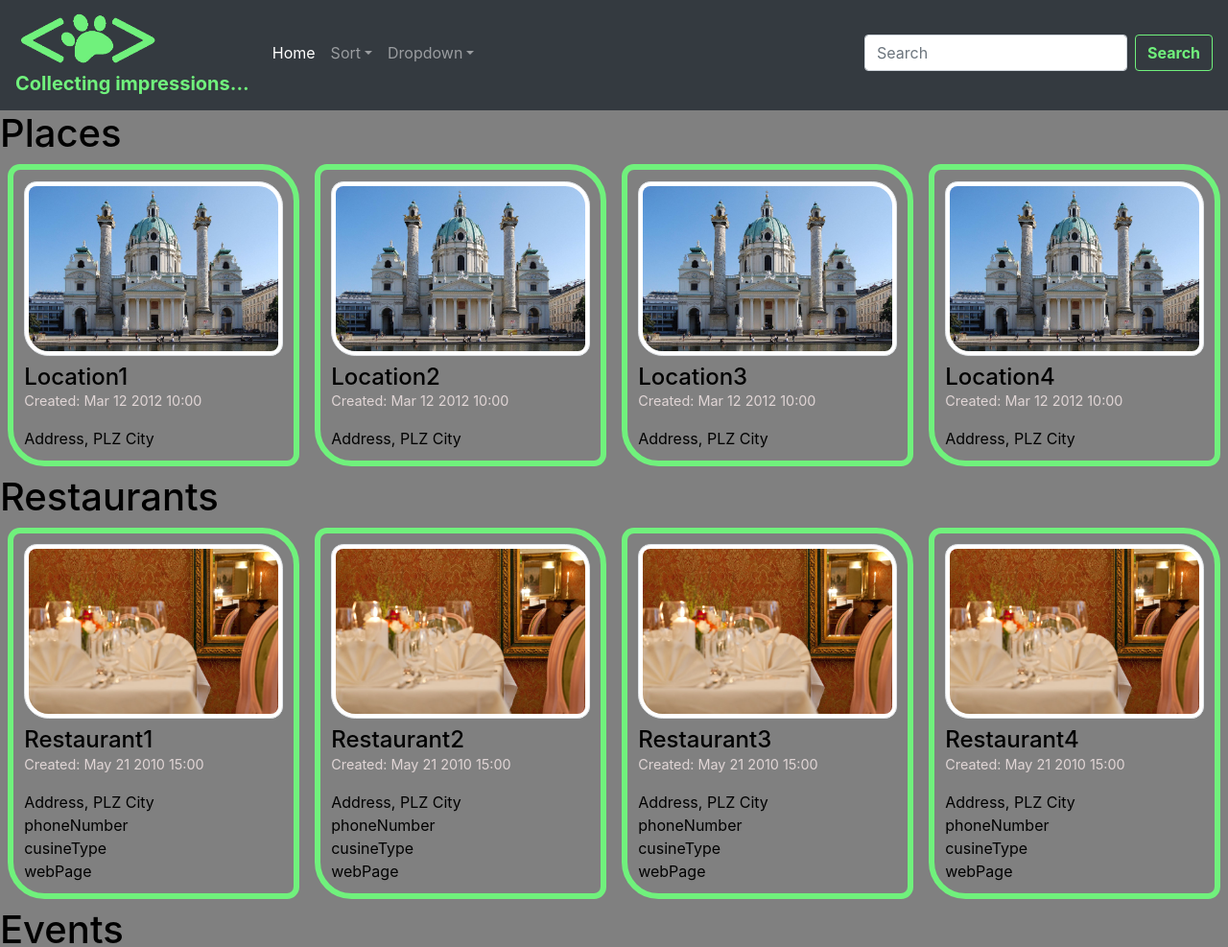
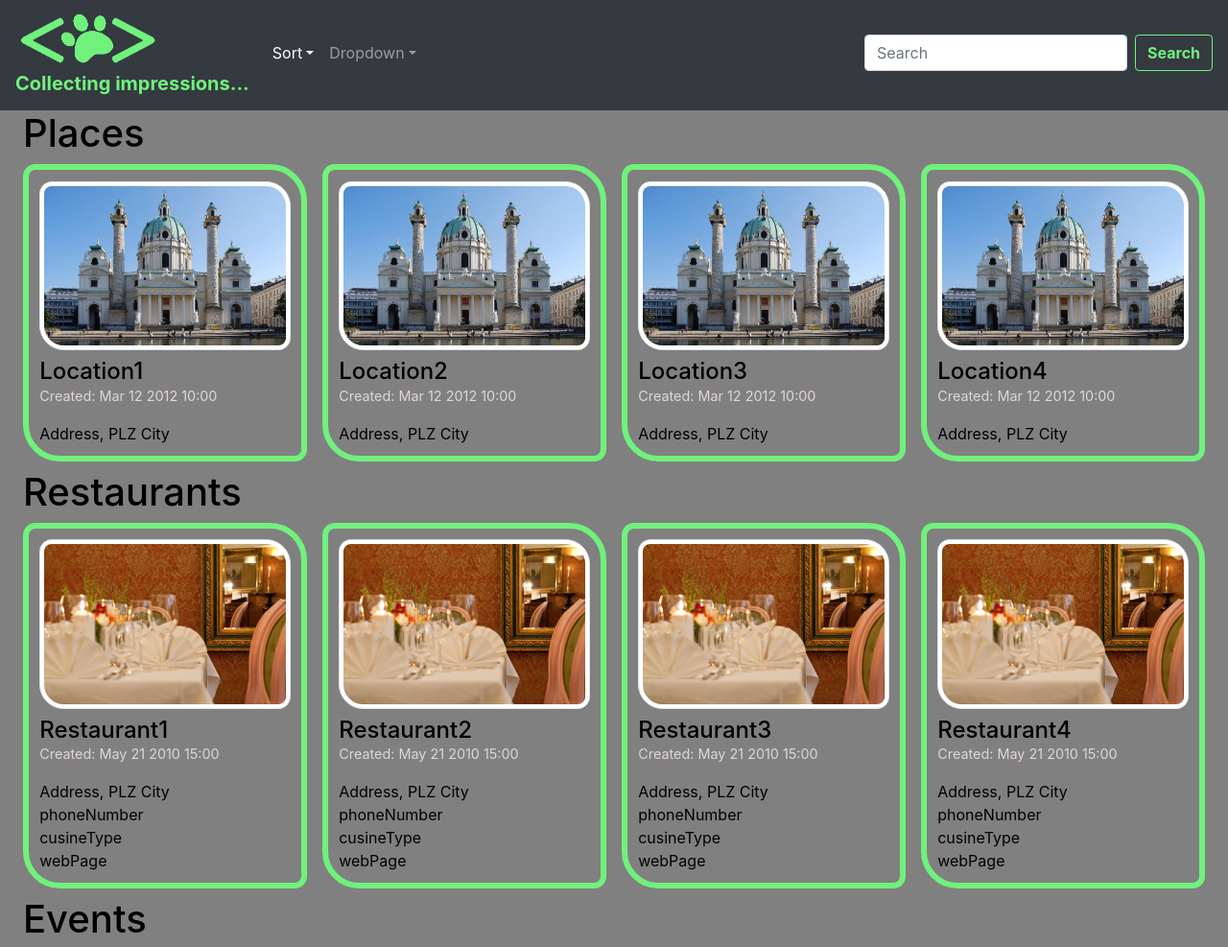
Before and after one commit to aliravn/CF-CR07-Valeria, a plain HTML site: page test.html in a window 1280 px wide. Shown: the part 5-992 px from the top of the page at 96% size. Drawn offline with nearby package versions, Linux system fonts and the light colour scheme.

Commit message:
add padding on row and section-reader

```diff
--- a/css/test_style.sass
+++ b/css/test_style.sass
@@ -22,13 +22,15 @@ body
 		color: #e0d5d5
 
 .img-thumbnail
-
 .col-border-thumbnail
 	border-radius: 1vw 2vw
 
 .row
 	background-color: grey
-	padding: 0
+	padding: 0 1rem
+
+.section-header
+	padding-left: 1.5rem
 
 h1, h4, .text-container > p
 	margin: 0
--- a/test.html
+++ b/test.html
@@ -21,10 +21,10 @@
 
 		<div class="collapse navbar-collapse" id="navbarSupportedContent">
 			<ul class="navbar-nav mr-auto">
-				<li class="nav-item active">
+<!-- 				<li class="nav-item">
 					<a class="nav-link" href="#">Home</a>
-				</li>
-				<li class="nav-item dropdown">
+				</li> -->
+				<li class="nav-item active dropdown">
 					<a class="nav-link dropdown-toggle" href="#" role="button" id="dropdownMenuButton" data-toggle="dropdown" aria-haspopup="true" aria-expanded="false">Sort</a>
 					<div class="dropdown-menu" aria-labelledby="dropdownMenuButton">
 						<a class="dropdown-item" href="#">Latest first</a>
@@ -50,17 +50,17 @@
 
 
 	<div class="container-fluid">
-		<h1 class="row">Places</h1>
+		<h1 class="row section-header">Places</h1>
 		<section class="row" id="place">
 		<!-- HERE LOCATION OBJECTS FROM JS WILL BE RENDERED -->
 		</section>
 
-		<h1 class="row">Restaurants</h1>
+		<h1 class="row section-header">Restaurants</h1>
 		<section class="row" id="restaurant">
 		<!-- HERE RESTAURANT OBJECTS FROM JS WILL BE RENDERED -->
 		</section>
 
-		<h1 class="row">Events</h1>
+		<h1 class="row section-header">Events</h1>
 		<section class="row" id="event">
 		<!-- HERE EVENT OBJECTS FROM JS WILL BE RENDERED -->
 		</section>
```
Also changed, not shown: css/test_style.css, 1 other file.
